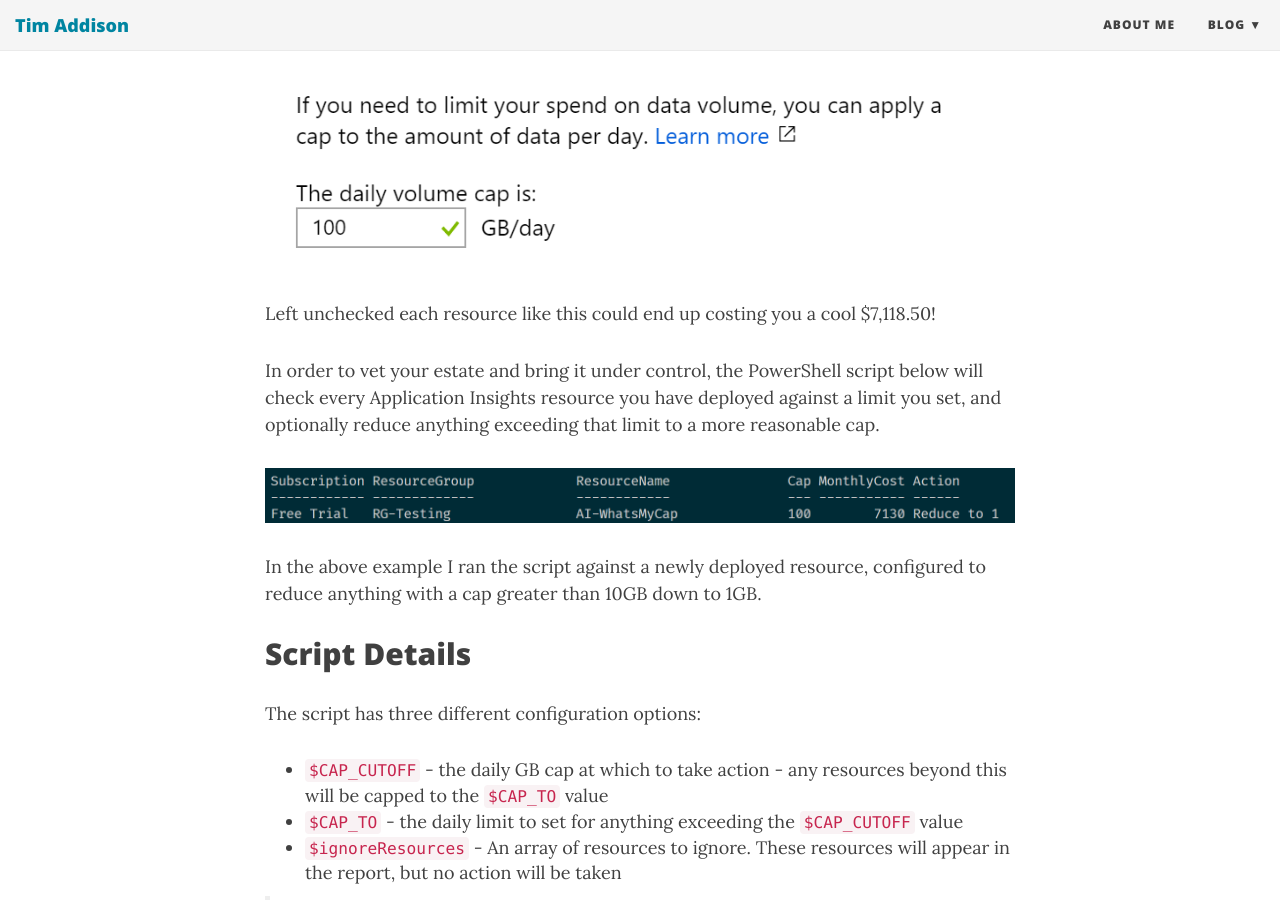
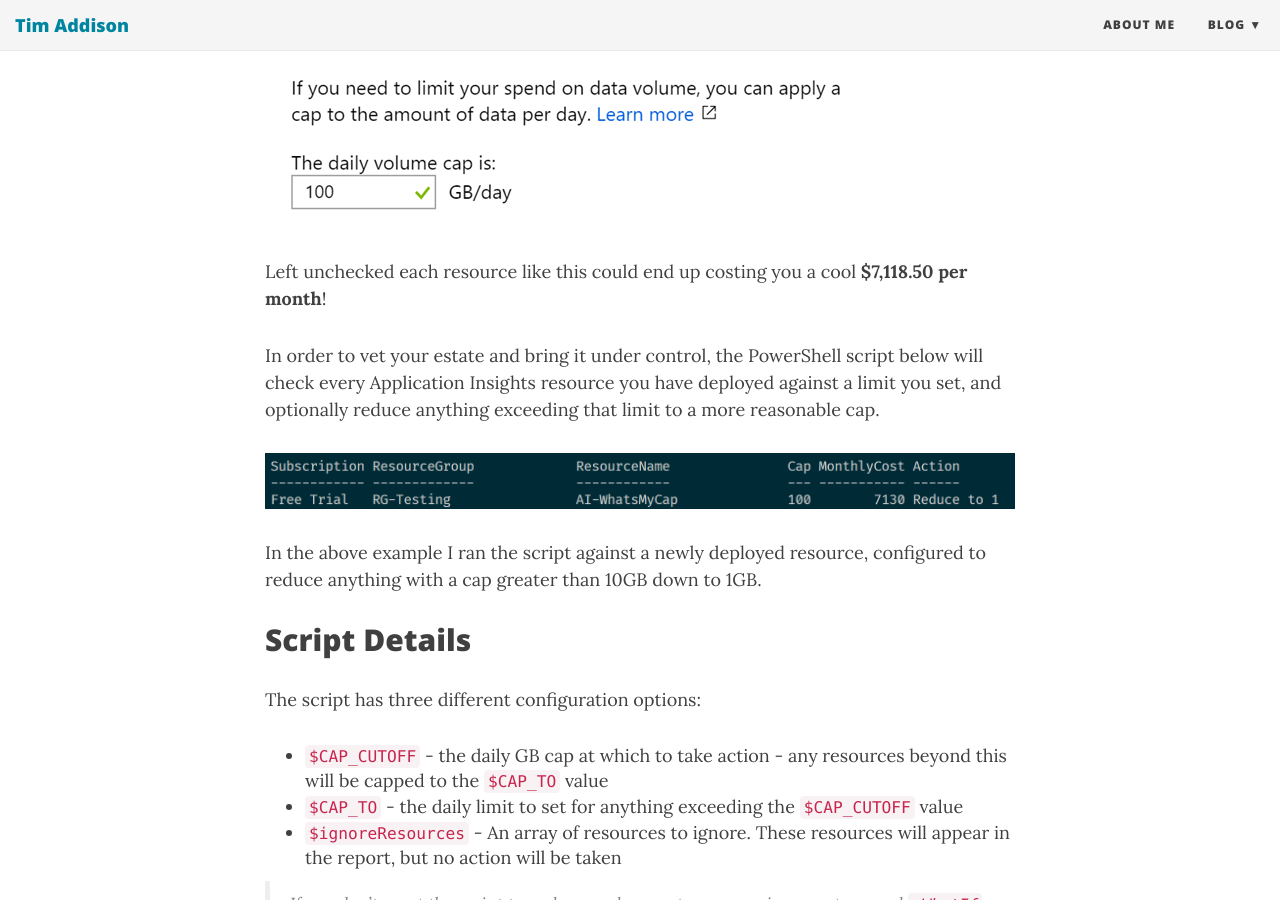
Before and after one commit to taddison/tjaddison.com, a Jekyll site: the page built from _posts/2019/2019-05-31-Keeping-Application-Insights-Costs-Under-Control.md, in a window 1280 px wide and 900 px high, scrolled down 499 px. Built offline with Jekyll 4.4.1, drawn with Linux system fonts in a browser that asks for light colours; nearby versions of some CDN libraries.

Commit message:
Resize image

```diff
--- a/_posts/2019/2019-05-31-Keeping-Application-Insights-Costs-Under-Control.md
+++ b/_posts/2019/2019-05-31-Keeping-Application-Insights-Costs-Under-Control.md
@@ -9,7 +9,7 @@ Application Insights (now part of [Azure Monitor]) uses a [pay-per-GB-ingested m
 
 ![Application Insights default cap](/assets/2019/2019-05-31/DailyCap.png)
 
-Left unchecked each resource like this could end up costing you a cool $7,118.50!
+Left unchecked each resource like this could end up costing you a cool **$7,118.50 per month**!
 
 In order to vet your estate and bring it under control, the PowerShell script below will check every Application Insights resource you have deployed against a limit you set, and optionally reduce anything exceeding that limit to a more reasonable cap.
 
```
Also changed, not shown: assets/2019/2019-05-31/DailyCap.png.
